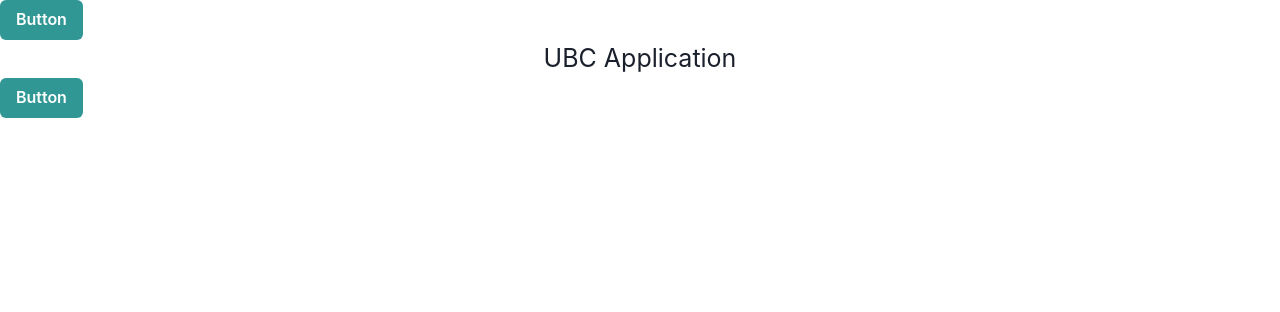
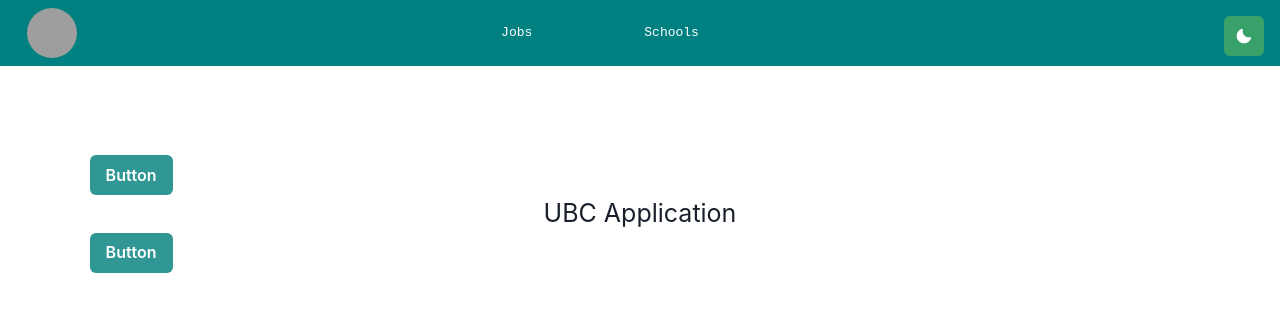
Before and after one commit to hungnguyen3/nwHacks2023, a Next.js app in the folder frontend/: page /school/Application in a window 1280 px wide. Shown: the top 312 px of the page. Built offline with nearby package versions, Linux system fonts and the light colour scheme; grey boxes are pictures that could not be loaded.

Commit message:
styled Header

```diff
--- a/frontend/src/components/Header.tsx
+++ b/frontend/src/components/Header.tsx
@@ -5,9 +5,9 @@ import { useState } from 'react';
 import { DarkModeSwitch } from './DarkModeSwitch';
 
 const Header = () => {
-	// const [isJobsOpen, setIsJobsOpen] = useState(false);
-	// const { colorMode, toggleColorMode } = useColorMode();
-	// const isDark = colorMode === 'dark';
+	const [isJobsOpen, setIsJobsOpen] = useState(false);
+	const { colorMode, toggleColorMode } = useColorMode();
+	const isDark = colorMode === 'dark';
 
 	return (
 		<Flex
@@ -15,25 +15,30 @@ const Header = () => {
 			align="center"
 			justify="space-between"
 			className={styles.header}
-			backgroundColor={'teal'}
+			backgroundColor={isDark ? 'whiteAlpha.50' : 'teal'}
 		>
-			{/* <DarkModeSwitch /> */}
+			<DarkModeSwitch />
 			<WrapItem className={styles.avatarWapper}>
 				<Avatar
 					src="https://drive.google.com/uc?export=download&id=1N7023ZtxnWZcpHtqLtaLCYsm1NKWo95x"
-					height={70}
-					width={70}
-					ml={7}
+					height={50}
+					width={50}
+					maxHeight={50}
+					ml={5}
 				/>
 			</WrapItem>
 
-			<Box className={styles.menu} style={{ fontFamily: 'monospace' }}>
+			<Box
+				className={styles.menu}
+				style={{ fontFamily: 'monospace' }}
+				paddingRight={70}
+			>
 				<ul>
-					<li className={styles.jobs}>
+					<li>
 						<a href="#">Jobs</a>
 						<ul>
 							<li>
-								<a href="#">job menu 1</a>
+								<a href="/jobs">Roast Piazza</a>
 							</li>
 							<li>
 								<a href="#">job menu 2</a>
@@ -44,10 +49,10 @@ const Header = () => {
 						<a href="#">Schools</a>
 						<ul>
 							<li>
-								<a href="#">job menu 1</a>
+								<a href="/school/Application">Application Info</a>
 							</li>
 							<li>
-								<a href="#">job menu 2</a>
+								<a href="/school/uniApplications">University Applications</a>
 							</li>
 						</ul>
 					</li>
--- a/frontend/src/pages/school/Application.tsx
+++ b/frontend/src/pages/school/Application.tsx
@@ -6,12 +6,14 @@ import {
 	Text,
 	IconButton,
 } from '@chakra-ui/react';
+import Layout from '../../components/Layout';
 
 export default function Application() {
 	var hung = 1;
 	var samantha = 2;
 
 	return (
+		<Layout>
 			<Box>
 				<Button colorScheme="teal">Button</Button>
 				<div />
@@ -21,5 +23,6 @@ export default function Application() {
 				<Button colorScheme="teal">Button</Button>
 				<div />
 			</Box>
+		</Layout>
 	);
 }
--- a/frontend/src/pages/school/uniApplications.tsx
+++ b/frontend/src/pages/school/uniApplications.tsx
@@ -11,6 +11,7 @@ import {
 	Center,
 } from '@chakra-ui/react';
 import { useState } from 'react';
+import Layout from '../../components/Layout';
 
 interface University {
 	id: number;
@@ -77,6 +78,7 @@ export default function UniversitySearch() {
 	});
 
 	return (
+		<Layout>
 			<Box bg={bg} p={4}>
 				<Flex justify="center">
 					<Stack spacing={10}>
@@ -124,5 +126,6 @@ export default function UniversitySearch() {
 					</HStack>
 				</Center>
 			</Box>
+		</Layout>
 	);
 }
--- a/frontend/src/styles/HeaderStyle.module.scss
+++ b/frontend/src/styles/HeaderStyle.module.scss
@@ -5,6 +5,7 @@
 	display: flex;
 	flex-grow: 1;
 	justify-content: space-between;
+
 	.avatarWapper {
 		position: relative;
 		display: block;
@@ -40,7 +41,7 @@
 			position: relative;
 			text-decoration: none;
 			transition-duration: 0.5s;
-			margin-right: 3rem;
+			margin-right: 5rem;
 		}
 
 		li a {
```
Lines whose indentation alone changed are shown as unchanged.
